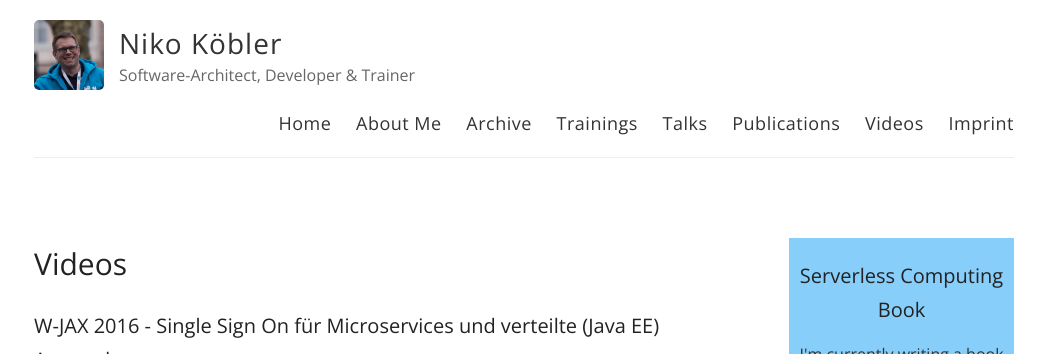
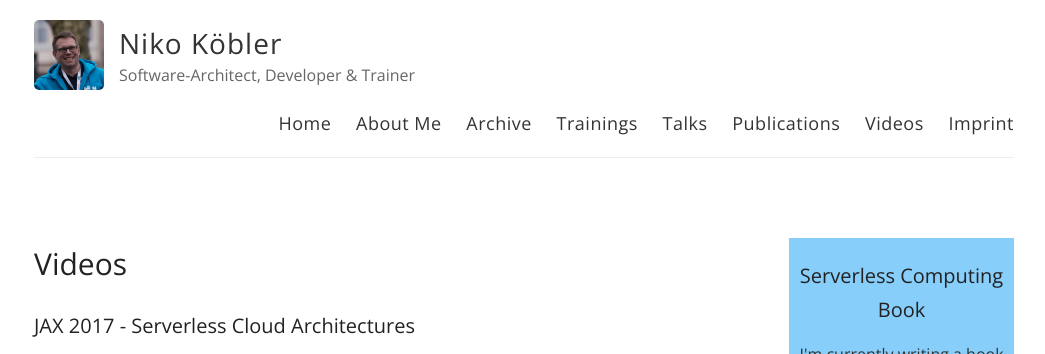
Before and after one commit to dasniko/dasniko.github.io, a Jekyll site: the page built from videos.md, in a window 1280 px wide and 900 px high, cut to the strip 0-354 px from the top of the window. Shown: the whole strip, without its empty margins (116-1161 px from the left). Built offline with Jekyll 4.4.1, drawn with Linux system fonts in a browser that asks for light colours; nearby versions of some CDN libraries; comment, search, counter and statistics services are not loaded.

Commit message:
Update videos.md

```diff
--- a/videos.md
+++ b/videos.md
@@ -2,6 +2,12 @@
 layout: page
 title: Videos
 permalink: /videos/
+---
+
+### JAX 2017 - Serverless Cloud Architectures
+
+<iframe src="https://player.vimeo.com/video/217622142" width="640" height="360" frameborder="0" allowfullscreen></iframe>
+
 ---
 
 ### W-JAX 2016 - Single Sign On für Microservices und verteilte (Java EE) Anwendungen
```
